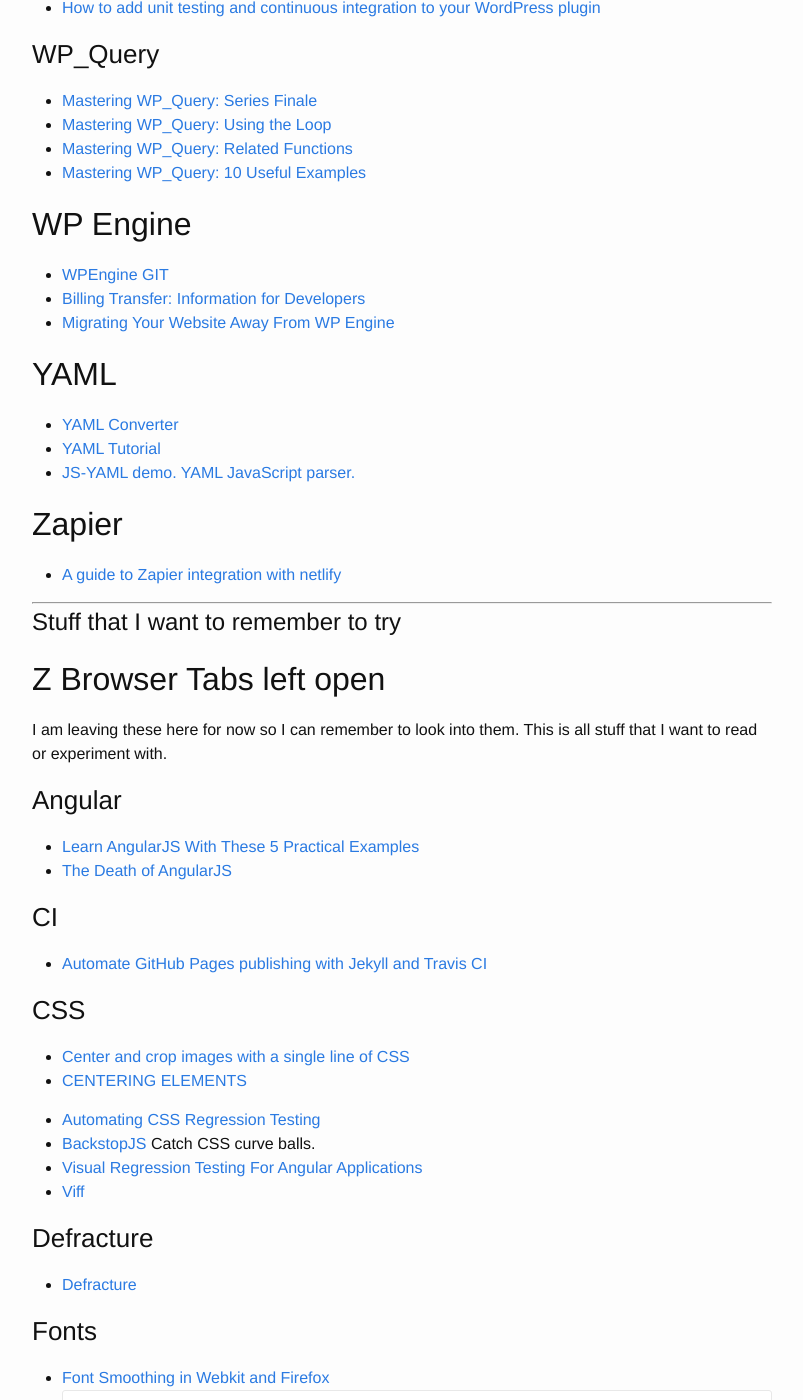
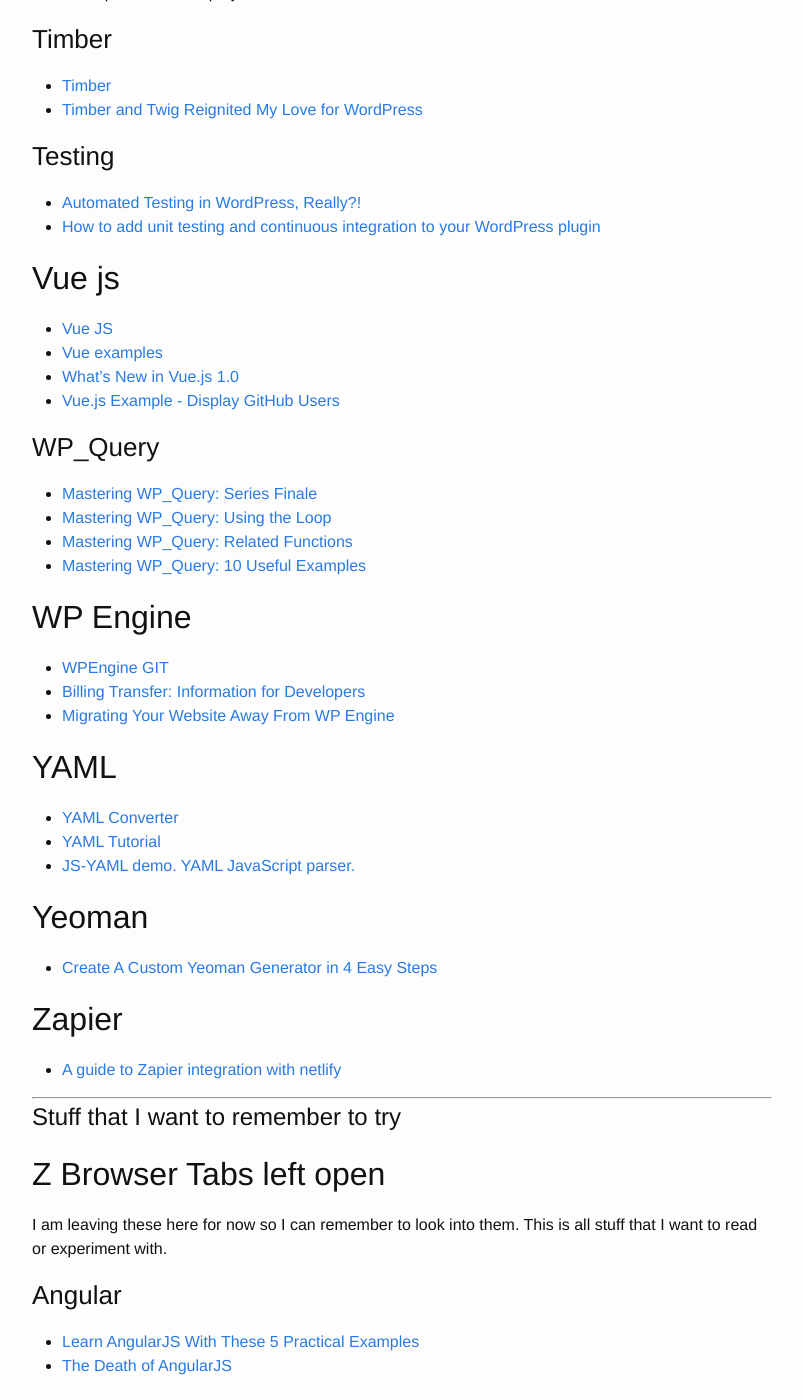
Before and after one commit to brownerd/brownerd.github.io, a Jekyll site: the page built from _posts/2015-01-01-reading-list-2015.md, in a window 1280 px wide and 1400 px high, scrolled down 44405 px. Shown: the whole window, without its empty margins (238-1041 px from the left). Built offline with Jekyll 4.4.1, drawn with Linux system fonts in a browser that asks for light colours; emoji names are drawn with the system emoji font; some of the changed text lies outside the part shown.

Commit message:
more vids

```diff
--- a/_posts/2015-01-01-reading-list-2015.md
+++ b/_posts/2015-01-01-reading-list-2015.md
@@ -1568,6 +1571,8 @@ Node.js CMS & Web Application Platform
 
 
 ### React
+
+- [Baby’s First Reaction](https://medium.com/javascript-scene/baby-s-first-reaction-2103348eccdd#.irks179b1) A “Hello, World” Example for React
 - [How I learned to stop worrying and love React](http://firstdoit.com/react-1/)
 
 - [JSConf.eu - React: Rethinking best practices](http://juristr.com/blog/2013/12/react-rethingking-best-practices/)
@@ -2412,6 +2426,17 @@ Tom’s Own Minimal Language. I hate XML. I like JSON. I love YAML. And I just s
 ### Testing
 - [Automated Testing in WordPress, Really?!](http://www.slideshare.net/ptahdunbar/automated-testing-in-wordpress-really)
 - [How to add unit testing and continuous integration to your WordPress plugin](http://ben.lobaugh.net/blog/84669/how-to-add-unit-testing-and-continuous-integration-to-your-wordpress-plugin)
+
+
+
+
+## Vue js
+
+- [Vue JS](http://vuejs.org/)
+- [Vue examples](http://vuejs.org/examples/)
+- [What’s New in Vue.js 1.0](http://www.sitepoint.com/whats-new-in-vue-js-1-0/)
+- [Vue.js Example - Display GitHub Users](https://github.com/sitepoint-editors/vue-github-users)
+
 
 
 
@@ -2435,7 +2460,9 @@ Tom’s Own Minimal Language. I hate XML. I like JSON. I love YAML. And I just s
 - [JS-YAML demo. YAML JavaScript parser.](http://nodeca.github.io/js-yaml/)
 
 
-
+## Yeoman
+
+- [Create A Custom Yeoman Generator in 4 Easy Steps](https://scotch.io/tutorials/create-a-custom-yeoman-generator-in-4-easy-steps)
 
 
 ## Zapier
```
Also changed, not shown: other parts of _posts/2015-01-01-reading-list-2015.md (+12 -0 lines), _drafts/brownerds.md (+1 -0 lines).
